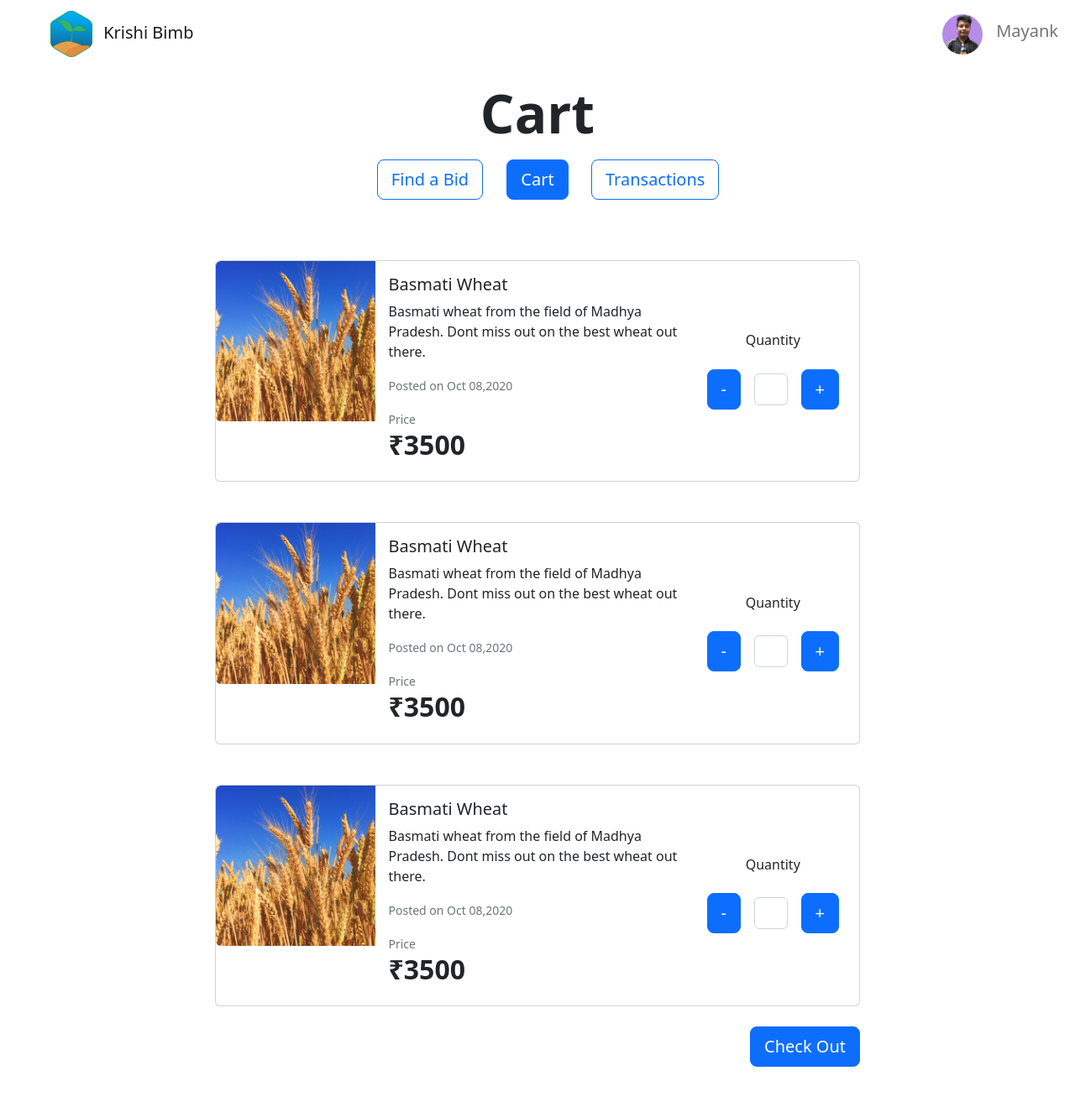
After one commit to mayankdhnkr/krishi_bimb, a PHP site: page /cart.html in a window 1280 px wide. The commit adds this page. Shown: the whole page at 84% size. Run offline with PHP 8.4, Linux system fonts and the light colour scheme; some libraries are stand-ins or nearby versions.

Commit message:
complete buyer side

```diff
--- /dev/null
+++ b/CSS/cart.css
@@ -0,0 +1,46 @@
+/* Navbar */
+
+.avatar {
+    width: 48px;
+    border-radius: 100%
+}
+
+/* Heading */
+.heading {
+    font-size: 4rem;
+    font-weight: 700;
+    display: inline-block;
+    margin: 0 auto;
+}
+
+/* Button Tab */
+.button-tabs {
+    width: 30%;
+}
+
+/* Product Page */
+.product-list {
+    width: 60%;
+    margin: 0 auto;
+}
+
+/* Cards */
+.course-image {
+    width: 100%;
+    object-fit: contain;
+}
+
+.card-link {
+    text-decoration: none;
+    color: black;
+}
+
+.price {
+    font-weight: 700;
+}
+
+/* Search */
+.search {
+    width: 40%;
+    margin: 0 auto;
+}
--- a/CSS/styles.css
+++ b/CSS/styles.css
@@ -36,6 +36,8 @@ html{
 .hero-background{
     background-image: url("Background.png");
     background-repeat: no-repeat;
+    position: relative;
+    bottom: 50px;
     background-size: cover;
     height: 100vh;
 }
@@ -56,7 +58,7 @@ html{
 }
 .title-text{
     position: relative;
-    top:75px;
+    top:175px;
 }
 
 /* How it works Section */
--- /dev/null
+++ b/cart.html
@@ -0,0 +1,166 @@
+<!DOCTYPE html>
+<html lang="en">
+<head>
+    <meta charset="UTF-8">
+    <meta http-equiv="X-UA-Compatible" content="IE=edge">
+    <meta name="viewport" content="width=device-width, initial-scale=1.0">
+    <title>Krishi Bimb</title>
+
+     <!-- Bootstrap Framework -->
+    <link href="https://cdn.jsdelivr.net/npm/bootstrap@5.2.1/dist/css/bootstrap.min.css" rel="stylesheet" integrity="sha384-iYQeCzEYFbKjA/T2uDLTpkwGzCiq6soy8tYaI1GyVh/UjpbCx/TYkiZhlZB6+fzT" crossorigin="anonymous">
+    <script src="https://cdn.jsdelivr.net/npm/bootstrap@5.2.1/dist/js/bootstrap.bundle.min.js" integrity="sha384-u1OknCvxWvY5kfmNBILK2hRnQC3Pr17a+RTT6rIHI7NnikvbZlHgTPOOmMi466C8" crossorigin="anonymous"></script>
+
+    <!-- FontAwesome Icons -->
+    <script src="https://kit.fontawesome.com/8215aa9d5e.js" crossorigin="anonymous"></script>
+
+    <!-- Style Sheets -->
+    <link rel="stylesheet" href="CSS/cart.css">
+    <link rel="stylesheet" href="CSS/utilities.css">
+
+</head>
+<body>
+    <nav class="navbar navbar-expand-lg">
+        <div class="container-fluid">
+            <a href="#" class="navbar-brand">
+                <img src="Images/Krishi Bimb Logo.png" alt="KrishiBimb-logo" class="ms-5 me-2">
+                <span class="navbar-logo-text">Krishi Bimb</span>
+            </a>
+
+            <button class="navbar-toggler" type="button" data-bs-toggle="collapse" data-bs-target="#navbarNav" aria-controls="navbarNav" aria-expanded="false" aria-label="Toggle navigation">
+                <span class="navbar-toggler-icon"></span>
+            </button>
+            <div class="collapse navbar-collapse" id="navbarNav">
+                <ul class="navbar-nav ms-auto d-flex">
+                    <li class="navbar-item">
+                        <a href="" class="nav-link"><img src="Images/Mayank.png" alt="Character Avatar" class="avatar"></a>
+                    </li>
+                    <li class="navbar-item align-self-center">
+                        <a href="#" class="nav-link">
+                            <h5>Mayank</h5>
+                        </a>
+                    </li>
+                </ul>
+            </div>
+        </div>
+    </nav>
+
+    <div class="d-flex">
+        <h1 class="heading mt-3">Cart</h1>
+    </div>
+
+    <div class="tabs mt-3">
+        <div class="button-tabs row d-flex flex-row g-0 mx-auto">
+            <div class="col-lg-4 d-inline-flex justify-content-around">
+                <button class="btn btn-lg btn-outline-primary">Find a Bid</button>
+            </div>
+            <div class="col-lg-4 d-inline-flex justify-content-around">
+                <button class="btn btn-lg btn-primary">Cart</button>
+            </div>
+            <div class="col-lg-4 d-inline-flex justify-content-around">
+                <button class="btn btn-lg btn-outline-primary">Transactions</button>
+            </div>
+        </div>
+    </div>
+
+    <div class="d-flex mt-5">
+        <div class="product-list d-flex flex-column">
+            <div class="product-card card my-4 pe-2">
+                <div class="row g-0">
+                    <div class="col-md-3">
+                        <img src="Images/Wheat.png" alt="" class="rounded-start course-image">
+                    </div>
+                    <div class="col-md-6">
+                        <div class="card-body">
+                            <h5 class="card-title">Basmati Wheat</h5>
+                            <p class="card-text">Basmati wheat from the field of Madhya Pradesh. Dont miss out on the best wheat out there.</p>
+                            <p class="card-text"><small class="text-muted">Posted on      Oct 08,2020</small></p>
+                            <p class="card-text mb-0"><small class="text-muted">Price</small></p>
+                            <div class="d-flex">
+                                <h2 class="price">₹3500</h2>
+                            </div>
+                        </div>
+                    </div>
+                    <div class="col-md-3 d-flex">
+                        <div class="card-body d-flex flex-column align-self-center">
+                            <div class="d-flex flex-row justify-content-center mb-3">
+                                <h6 class="card-title align-self-center">Quantity</h6>
+                            </div>
+                            <div class="d-flex align-items-center">
+                                <button class="btn btn-lg btn-primary me-3">-</button>
+                                <input type="text" name="" id="" class="form-control px-3">
+                                <button class="btn btn-lg btn-primary ms-3">+</button>
+                            </div>
+                        </div>
+                    </div>
+                </div>
+            </div>
+            <div class="product-card card my-4 pe-2">
+                <div class="row g-0">
+                    <div class="col-md-3">
+                        <img src="Images/Wheat.png" alt="" class="rounded-start course-image">
+                    </div>
+                    <div class="col-md-6">
+                        <div class="card-body">
+                            <h5 class="card-title">Basmati Wheat</h5>
+                            <p class="card-text">Basmati wheat from the field of Madhya Pradesh. Dont miss out on the best wheat out there.</p>
+                            <p class="card-text"><small class="text-muted">Posted on      Oct 08,2020</small></p>
+                            <p class="card-text mb-0"><small class="text-muted">Price</small></p>
+                            <div class="d-flex">
+                                <h2 class="price">₹3500</h2>
+                            </div>
+                        </div>
+                    </div>
+                    <div class="col-md-3 d-flex">
+                        <div class="card-body d-flex flex-column align-self-center">
+                            <div class="d-flex flex-row justify-content-center mb-3">
+                                <h6 class="card-title align-self-center">Quantity</h6>
+                            </div>
+                            <div class="d-flex align-items-center">
+                                <button class="btn btn-lg btn-primary me-3">-</button>
+                                <input type="text" name="" id="" class="form-control px-3">
+                                <button class="btn btn-lg btn-primary ms-3">+</button>
+                            </div>
+                        </div>
+                    </div>
+                </div>
+            </div>
+
+            <div class="product-card card my-4 pe-2">
+                <div class="row g-0">
+                    <div class="col-md-3">
+                        <img src="Images/Wheat.png" alt="" class="rounded-start course-image">
+                    </div>
+                    <div class="col-md-6">
+                        <div class="card-body">
+                            <h5 class="card-title">Basmati Wheat</h5>
+                            <p class="card-text">Basmati wheat from the field of Madhya Pradesh. Dont miss out on the best wheat out there.</p>
+                            <p class="card-text"><small class="text-muted">Posted on      Oct 08,2020</small></p>
+                            <p class="card-text mb-0"><small class="text-muted">Price</small></p>
+                            <div class="d-flex">
+                                <h2 class="price">₹3500</h2>
+                            </div>
+                        </div>
+                    </div>
+                    <div class="col-md-3 d-flex">
+                        <div class="card-body d-flex flex-column align-self-center">
+                            <div class="d-flex flex-row justify-content-center mb-3">
+                                <h6 class="card-title align-self-center">Quantity</h6>
+                            </div>
+                            <div class="d-flex align-items-center">
+                                <button class="btn btn-lg btn-primary me-3">-</button>
+                                <input type="text" name="" id="" class="form-control px-3">
+                                <button class="btn btn-lg btn-primary ms-3">+</button>
+                            </div>
+                        </div>
+                    </div>
+                </div>
+            </div>
+
+            <div class="d-flex justify-content-end mb-5">
+                <button class="btn btn-lg btn-primary">Check Out</button>
+            </div>
+        </div>
+
+    </div>
+</body>
+</html>
--- a/index.html
+++ b/index.html
@@ -24,7 +24,7 @@
     <section id="hero-section">
     <div class="container-fluid hero-background">
         <!-- Navbar -->
-        <nav class="navbar navbar-expand-lg">
+        <nav class="navbar navbar-expand-lg fixed-top">
             <div class="container-fluid">
                 <a href="#" class="navbar-brand">
                     <img src="Images/Krishi Bimb Logo.png" alt="KrishiBimb-logo" class="ms-5 me-2">
```
Also changed, not shown: CSS/productpage.css (added, +44 -0 lines), CSS/transaction.css (added, +50 -0 lines), productpage.html (added, +154 -0 lines), transaction.html (added, +133 -0 lines), Images/Corn.png (added), Images/Mayank.png (added), Images/Rice.png (added), Images/Wheat.png (added).
